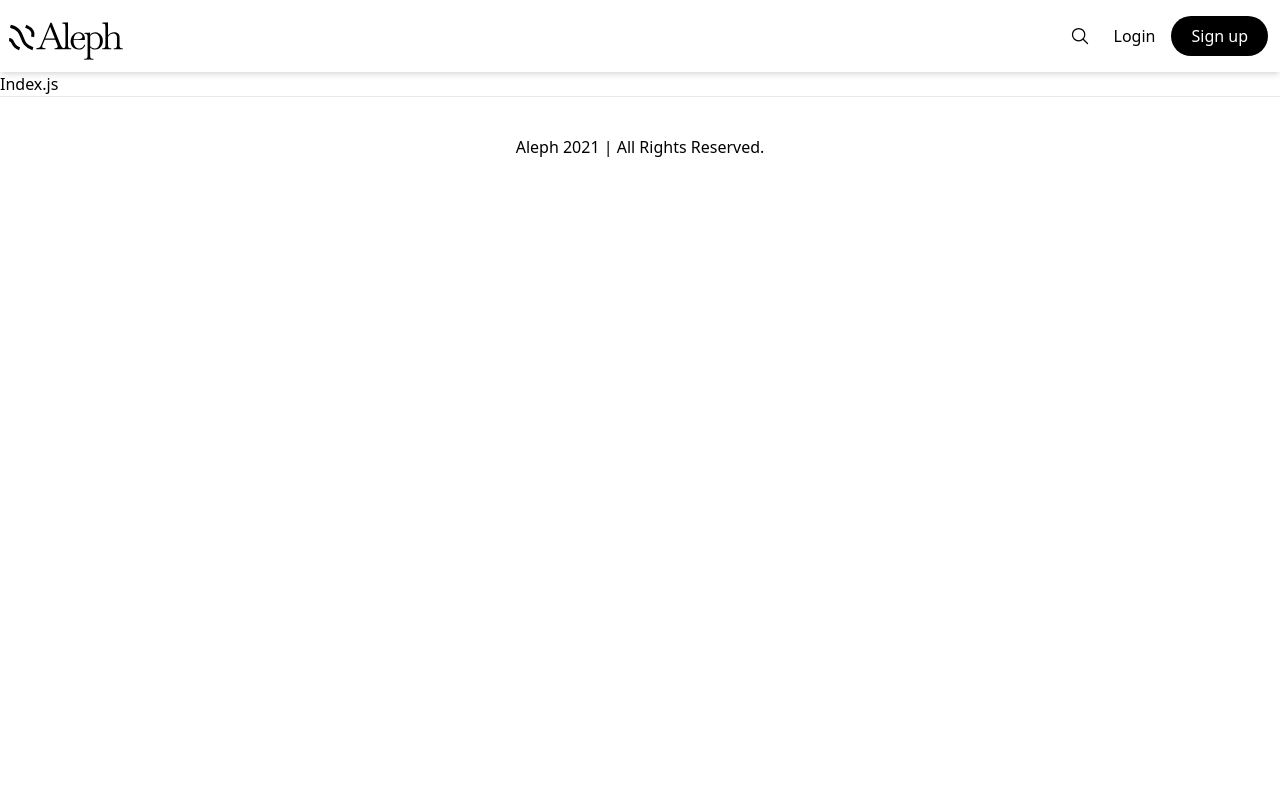
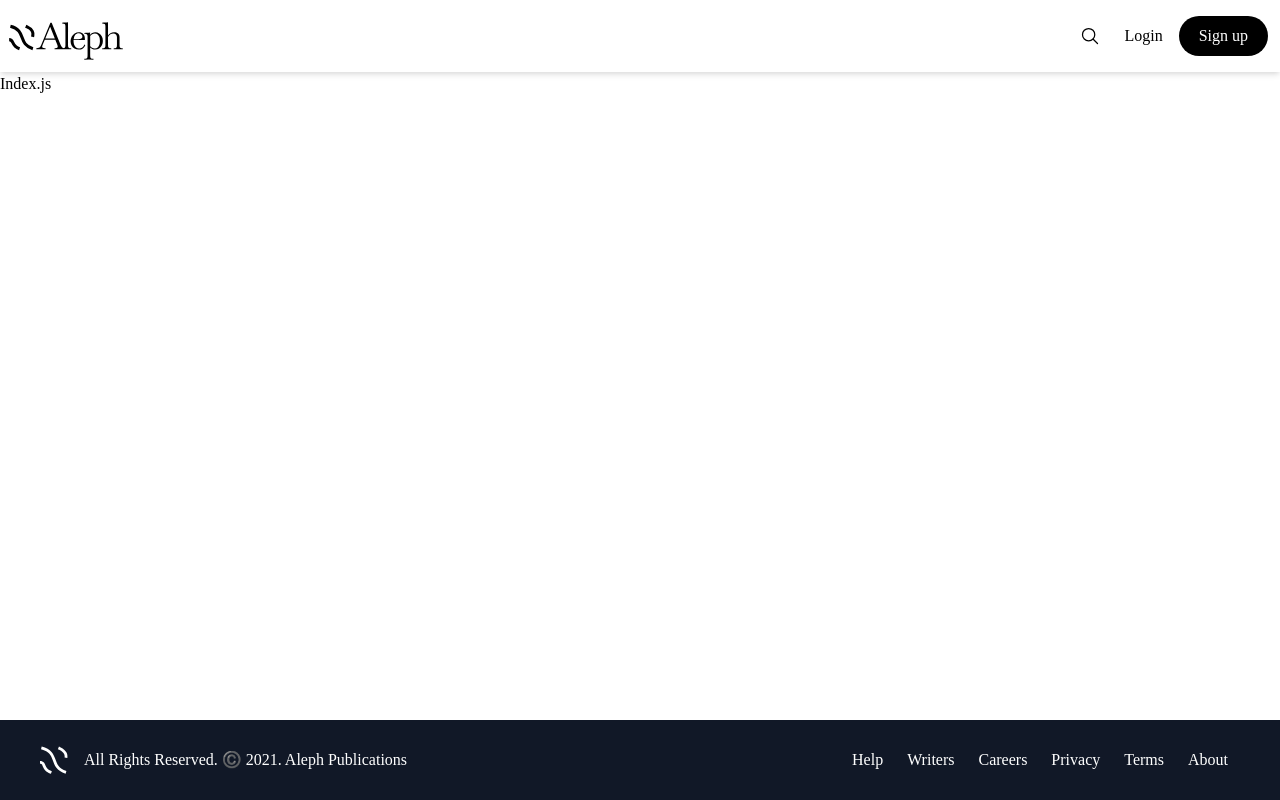
Before and after one commit to maw1a/aleph, a Next.js app: page / in a window 1280 px wide. Built offline with nearby package versions, Linux system fonts and the light colour scheme.

Commit message:
fix: all changes height

```diff
--- a/components/base/Layout/Layout.tsx
+++ b/components/base/Layout/Layout.tsx
@@ -1,14 +1,16 @@
 import React, { FC, useState, useEffect } from "react";
 import Header from "./Header";
+import Footer from "./Footer";
 import { LayoutProps as Props } from "../../../types";
 
 const Layout: FC<Props> = (props) => {
-  return (
-    <div className="w-full">
-      <Header />
-      <div className="container mx-auto">{props.children}</div>
-    </div>
-  );
+	return (
+		<div className='w-full h-full'>
+			<Header />
+			<div className='container mx-auto'>{props.children}</div>
+			<Footer />
+		</div>
+	);
 };
 
 export default Layout;
--- a/pages/_app.tsx
+++ b/pages/_app.tsx
@@ -5,16 +5,13 @@ import type { AppProps } from "next/app";
 
 function MyApp({ Component, pageProps }: AppProps) {
 	return (
-    <div className="w-screen">
+		<div className='h-full'>
 			<Head>
 				<title>Aleph</title>
-        <meta name="description" content="" />
-        <link rel="icon" href="/favicon.ico" />
+				<meta name='description' content='' />
+				<link rel='icon' href='/favicon.ico' />
 			</Head>
-      <main className="main">
 			<Component {...pageProps} />
-      </main>
-      <footer className="footer">Aleph 2021 | All Rights Reserved.</footer>
 		</div>
 	);
 }
--- a/styles/globals.css
+++ b/styles/globals.css
@@ -1,10 +1,15 @@
 @tailwind base;
 @tailwind components;
 @tailwind utilities;
-@import url('https://fonts.googleapis.com/css2?family=Baskervville&display=swap');
+@import url("https://fonts.googleapis.com/css2?family=Poppins&display=swap");
+
+body,
+* {
+	font-family: "Poppins";
+}
 
 .font-baskervville {
-  font-family: 'Baskervville', serif;
+	font-family: "Baskervville", serif;
 }
 
 .letter-spacing {
```
Lines whose indentation alone changed are shown as unchanged.
